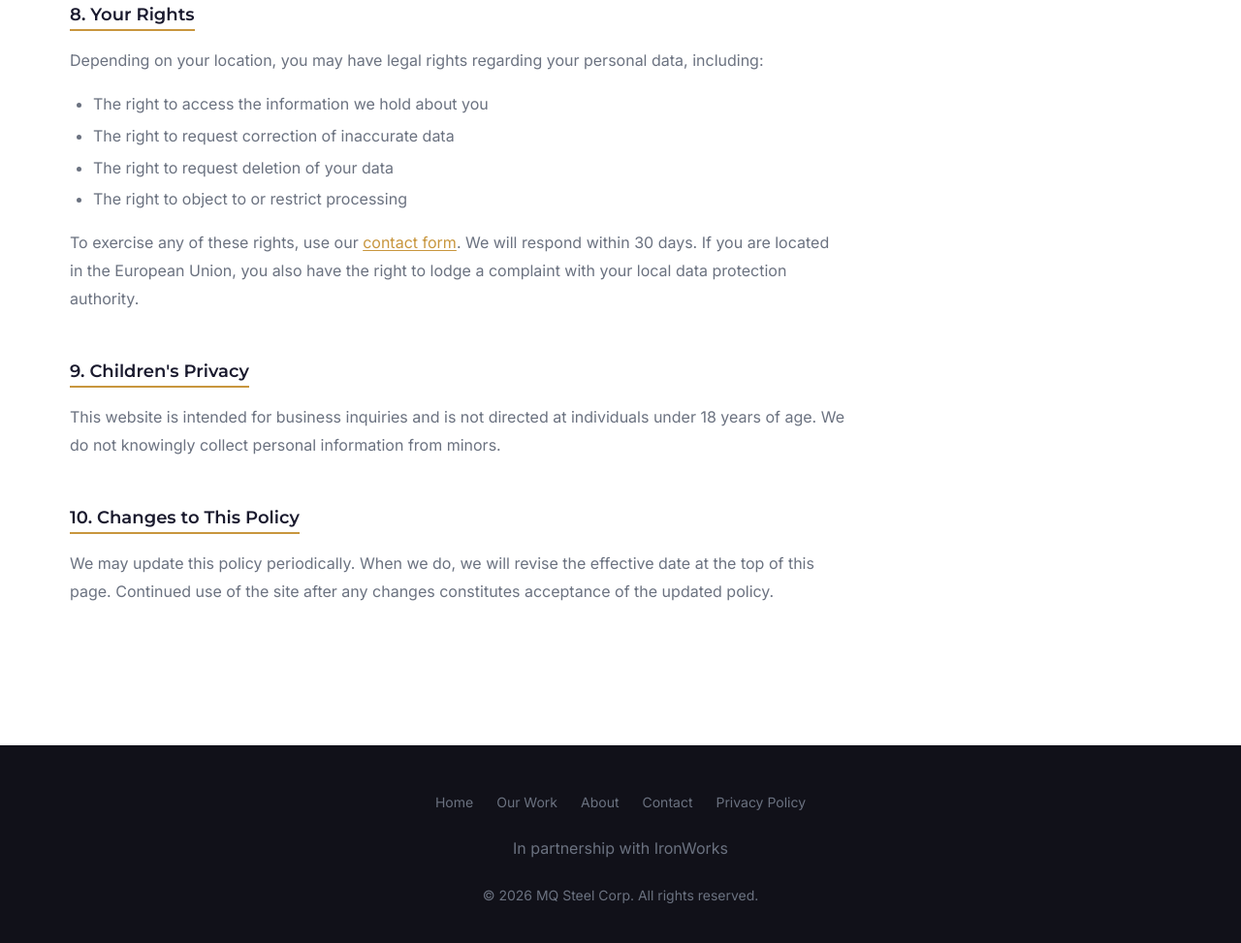
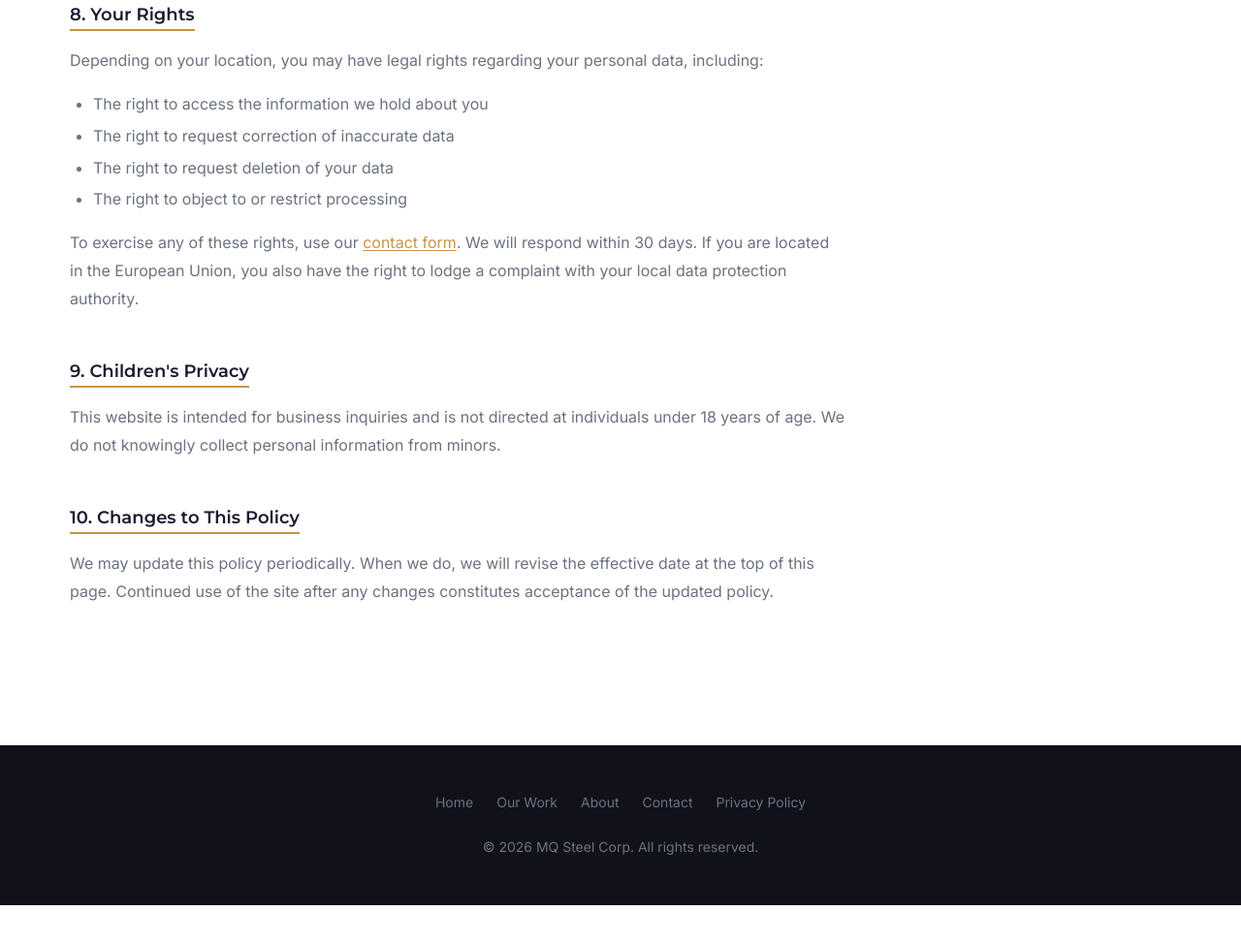
Before and after one commit to bryan3342/mq-steel-corp, a plain HTML site: page privacy.html in a window 1280 px wide. Shown: the part 2320-3293 px from the top of the page at 97% size. After the commit the page ends 3254 px from the top, so only its background shows below. Drawn offline with Linux system fonts and the light colour scheme.

```diff
--- a/privacy.html
+++ b/privacy.html
@@ -169,7 +169,6 @@
         <a href="index.html#contact">Contact</a>
         <a href="privacy.html" aria-current="page">Privacy Policy</a>
       </div>
-      <p class="footer__partnership">In partnership with <span>IronWorks</span></p>
       <p class="footer__copyright">&copy; 2026 MQ Steel Corp. All rights reserved.</p>
     </div>
   </footer>
```
